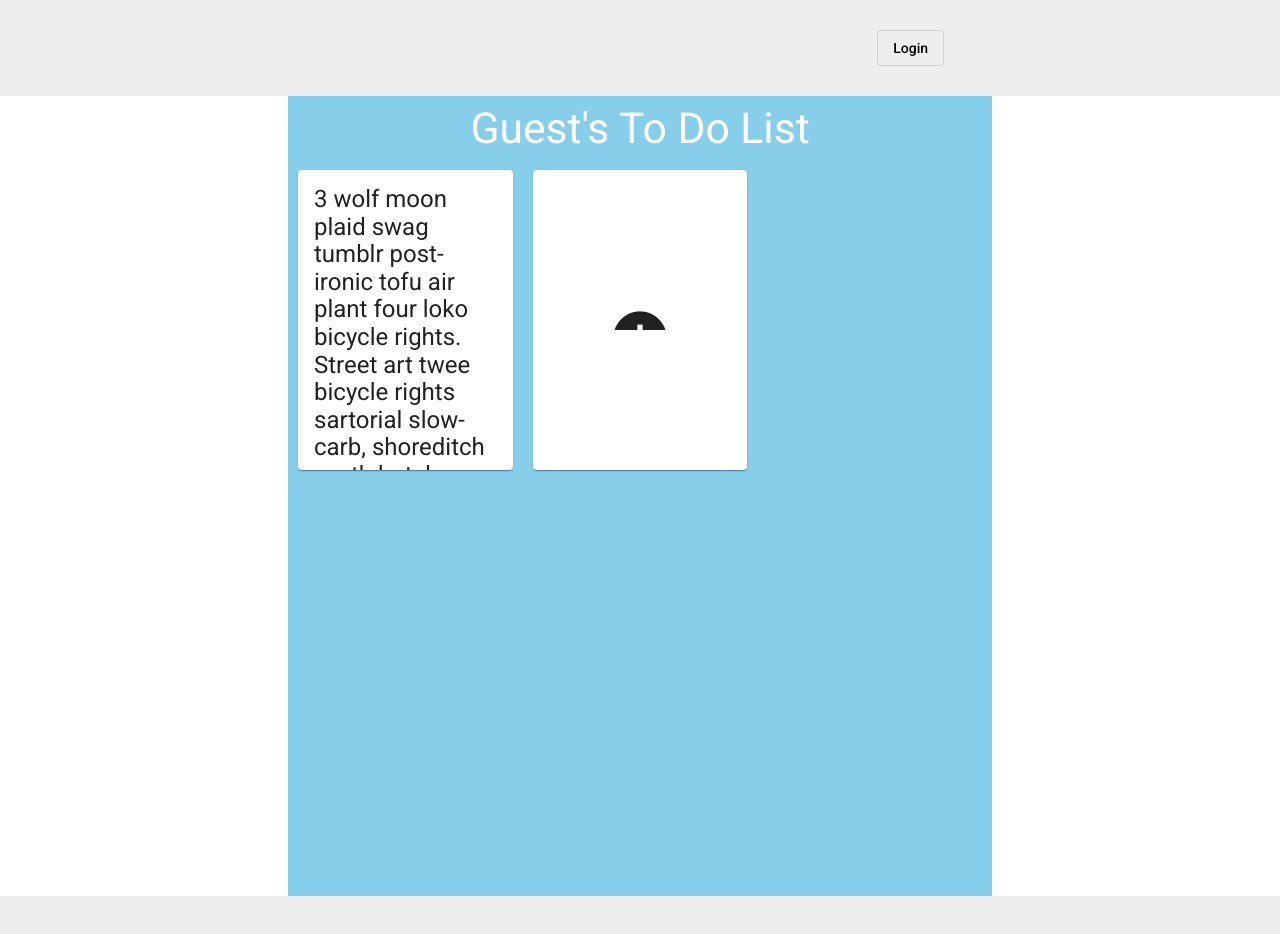
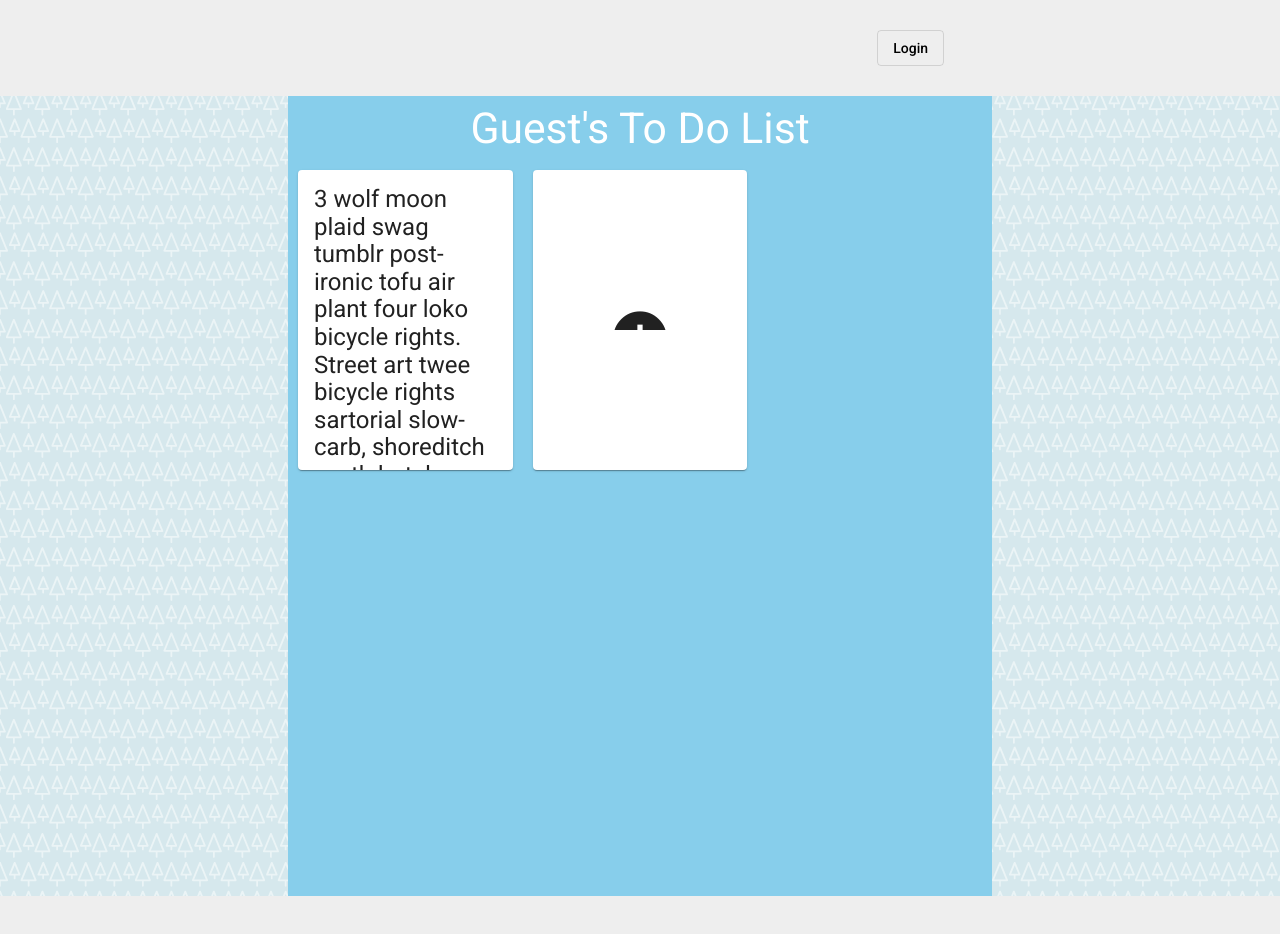
Before and after one commit to hi-im-ryguy/angular-todo-list, an Angular app in the folder frontend-angular/angular-todo-list/: page / in a window 1280 px wide. Shown: the top 934 px of the page. Built offline with nearby package versions, Linux system fonts and the light colour scheme.

Commit message:
Background Image Added

```diff
--- a/frontend-angular/angular-todo-list/src/app/app.component.css
+++ b/frontend-angular/angular-todo-list/src/app/app.component.css
@@ -9,6 +9,7 @@
   flex-direction: column;
   position: relative;
   min-height: 100vh;
+  background-image: url('../assets/images/trees.png');
 }
 
 .navbar {
```
Also changed, not shown: frontend-angular/angular-todo-list/src/assets/images/background.png (added), frontend-angular/angular-todo-list/src/assets/images/trees.png (added).
